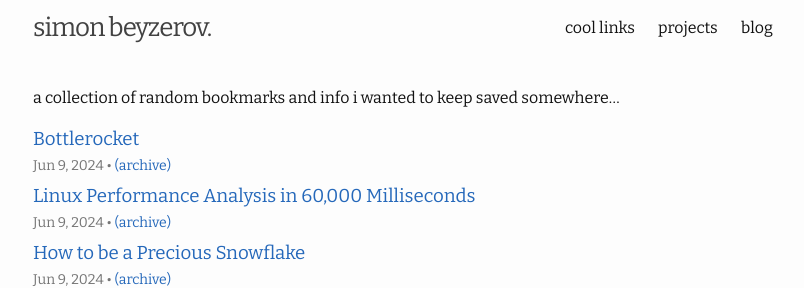
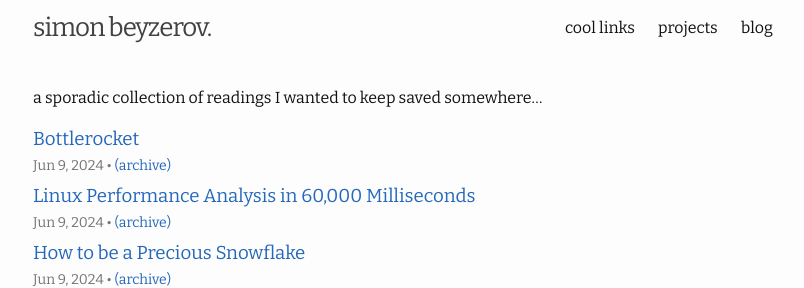
Before and after one commit to sim15/sim15.github.io, a Jekyll site: the page built from bookmarks.md, in a window 1280 px wide. Shown: the top 288 px of the page, without its empty margins (237-1041 px from the left). Built offline with Jekyll 4.4.1, drawn with Linux system fonts in a browser that asks for light colours.

Commit message:
Update bookmarks.md

```diff
--- a/bookmarks.md
+++ b/bookmarks.md
@@ -3,4 +3,4 @@ layout: bookmarks
 title: "cool reads"
 permalink: /links/
 ---
-a collection of random bookmarks and info i wanted to keep saved somewhere...
+a sporadic collection of readings I wanted to keep saved somewhere...
```
